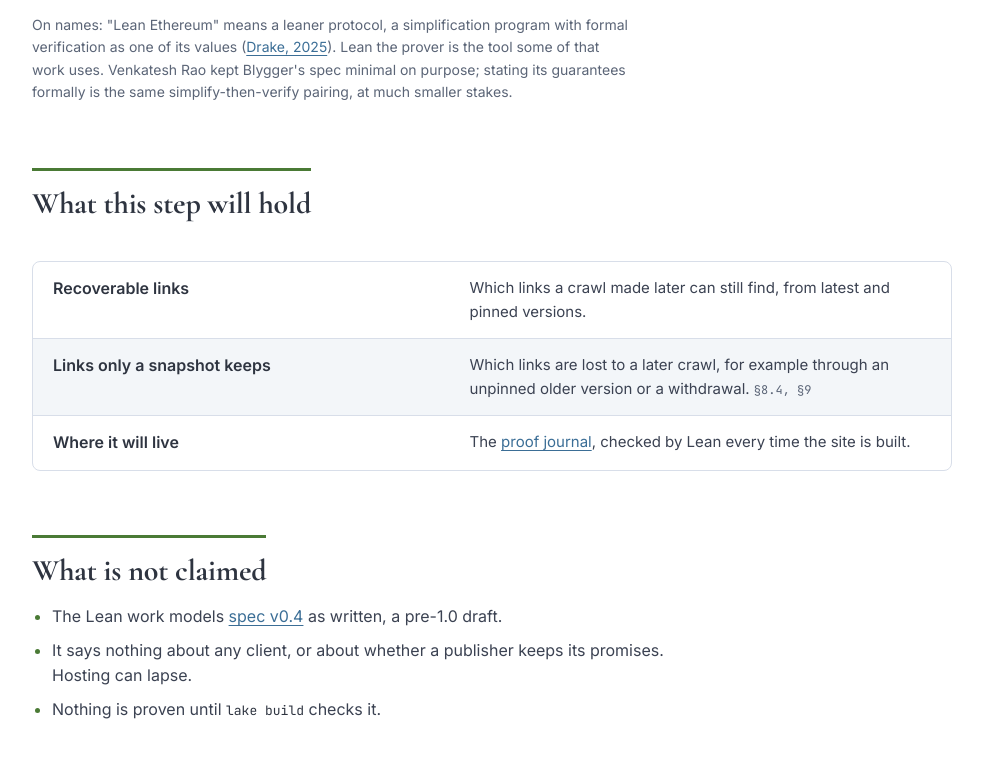
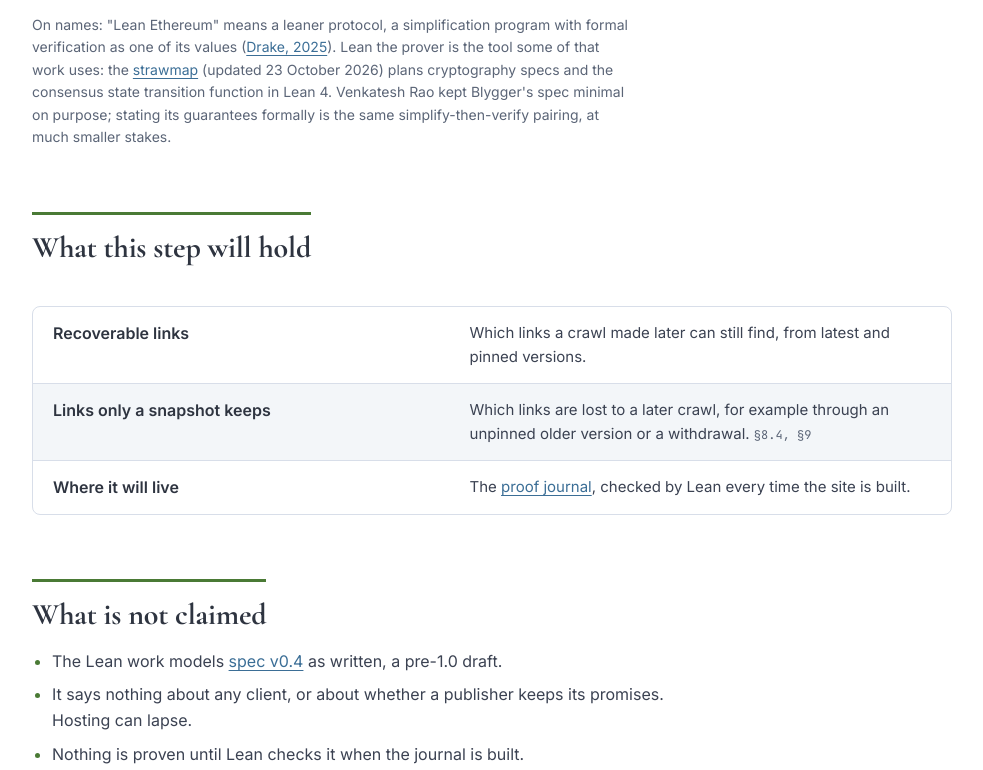
Before and after one commit to halcyonic-systems/blyg-watch, a plain HTML site: page site/proof.html in a window 1280 px wide. Shown: the part 1252-2022 px from the top of the page, without its empty margins (88-1071 px from the left). Drawn offline with nearby package versions, Linux system fonts and the light colour scheme.

Commit message:
build: drop the empty root Lean package; the journal is the Lean's home
The root lakefile declared a Blygger library with no source, so lake build at the root failed. Docs and the Proof page now point at journal/. Proof page also cites the strawmap's Lean 4 specs.

Co-Authored-By: Claude Opus 5.5 <noreply@anthropic.com>

```diff
--- a/site/proof.html
+++ b/site/proof.html
@@ -48,7 +48,7 @@
       <div><dt><a href="https://arxiv.org/abs/2407.01688">Cedar, Amazon, 2024</a></dt><dd>A Lean model with proofs, paired with testing the real implementation against it. blyg-watch pairs Lean with a crawl of real blygs.</dd></div>
       <div><dt><a href="https://arxiv.org/abs/1707.01747">Gomes, Kleppmann et al., 2017</a></dt><dd>Replicated-data algorithms proven in Isabelle, after many published ones turned out wrong. The closest precedent for a decentralized system's guarantees.</dd></div>
     </dl>
-    <p class="note">On names: "Lean Ethereum" means a leaner protocol, a simplification program with formal verification as one of its values (<a href="https://blog.ethereum.org/2025/07/31/lean-ethereum">Drake, 2025</a>). Lean the prover is the tool some of that work uses. Venkatesh Rao kept Blygger's spec minimal on purpose; stating its guarantees formally is the same simplify-then-verify pairing, at much smaller stakes.</p>
+    <p class="note">On names: "Lean Ethereum" means a leaner protocol, a simplification program with formal verification as one of its values (<a href="https://blog.ethereum.org/2025/07/31/lean-ethereum">Drake, 2025</a>). Lean the prover is the tool some of that work uses: the <a href="https://strawmap.org">strawmap</a> (updated 23 October 2026) plans cryptography specs and the consensus state transition function in Lean 4. Venkatesh Rao kept Blygger's spec minimal on purpose; stating its guarantees formally is the same simplify-then-verify pairing, at much smaller stakes.</p>
   </section>
 
   <section class="wrap block" aria-labelledby="p-h">
@@ -64,7 +64,7 @@
     <ul class="plain">
       <li>The Lean work models <a href="https://github.com/blygger/blygger-spec/blob/main/docs/protocol-v0.4.md">spec v0.4</a> as written, a pre-1.0 draft.</li>
       <li>It says nothing about any client, or about whether a publisher keeps its promises. Hosting can lapse.</li>
-      <li>Nothing is proven until <code>lake build</code> checks it.</li>
+      <li>Nothing is proven until Lean checks it when the journal is built.</li>
     </ul>
   </section>
 
```
Also changed, not shown: llms.txt, 4 other files.
